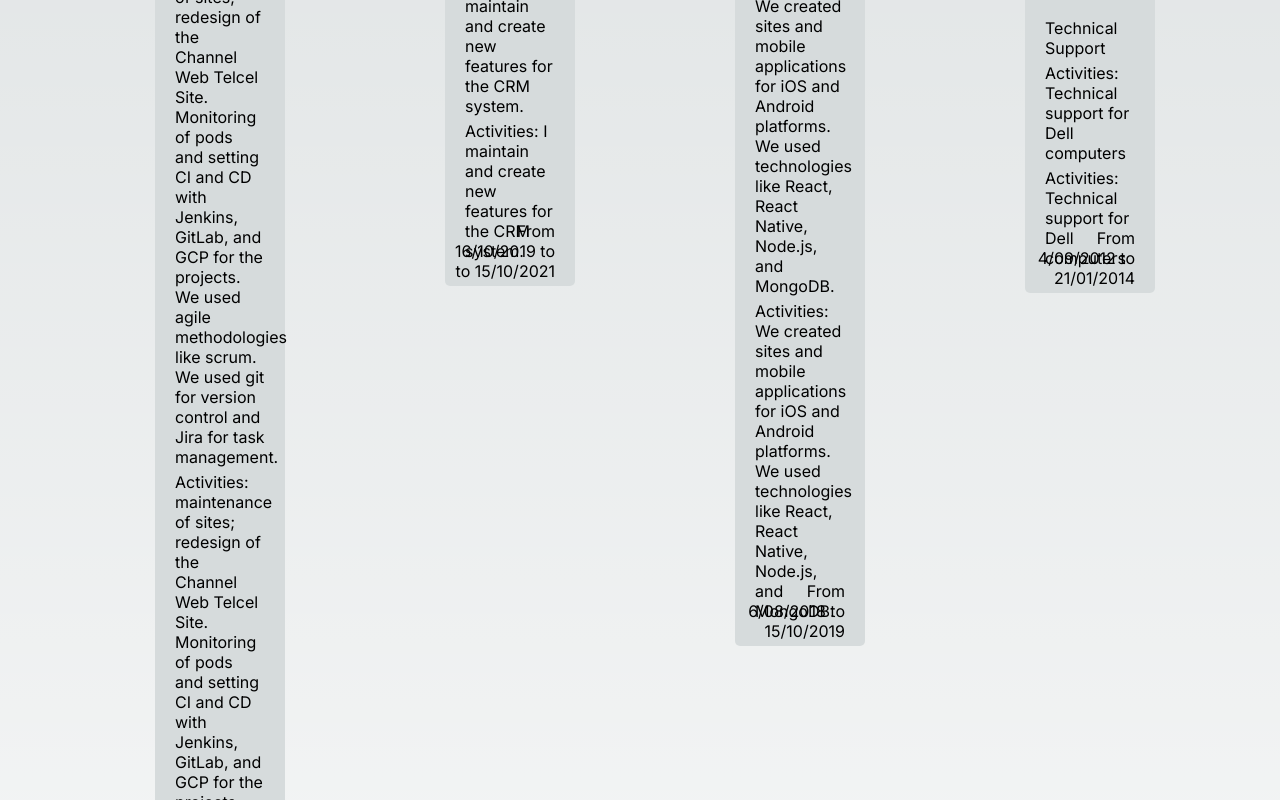
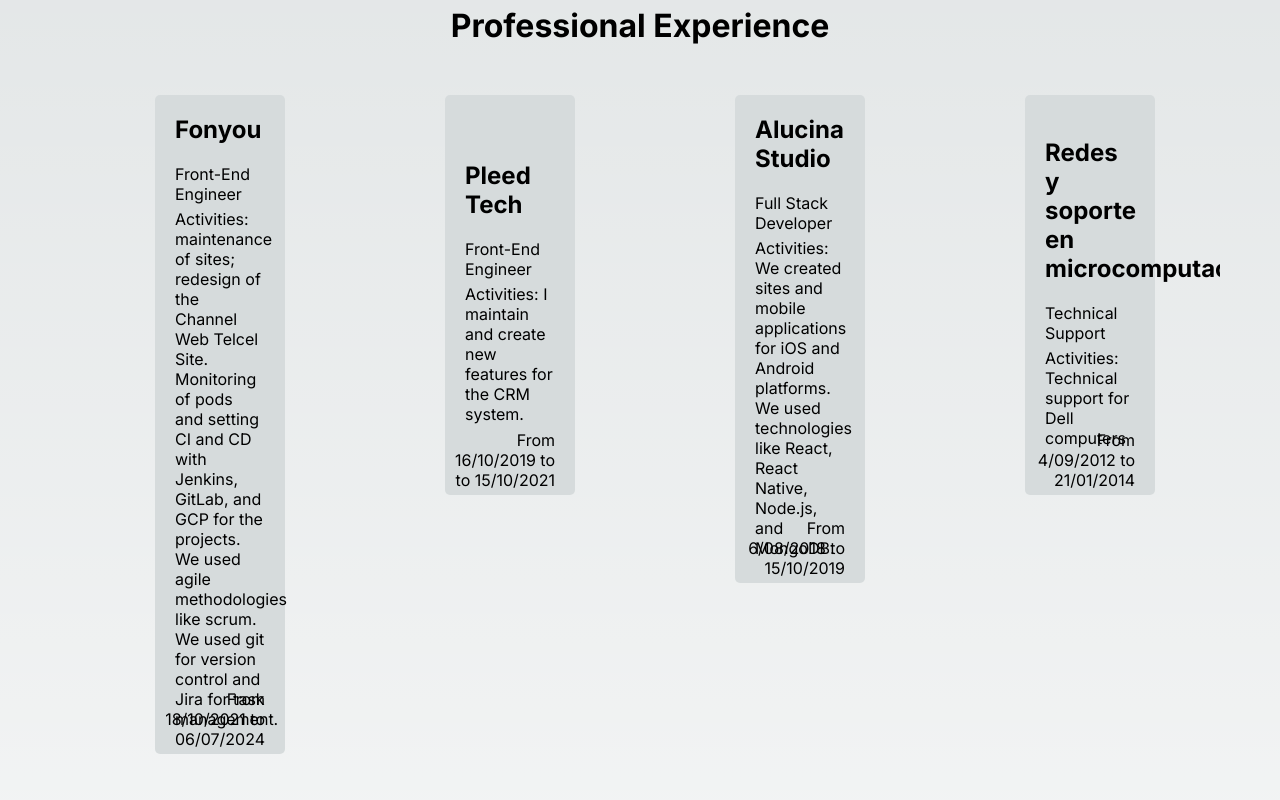
Before and after one commit to Mario333333/mgaytan-site, a Next.js app: page /cv in a window 1280 px wide. Shown: the part 820-1620 px from the top of the page. Built offline with nearby package versions, Linux system fonts and the light colour scheme.

Commit message:
eliminando datos replicados

```diff
--- a/app/components/JobCard/JobCard.tsx
+++ b/app/components/JobCard/JobCard.tsx
@@ -13,7 +13,6 @@
             <h2>{title}</h2>
             <p>{description}</p>
             <p>{activities}</p>
-            <p>{activities}</p>
             <p className='duration'>{duration}</p>
         </div>
     );
```
